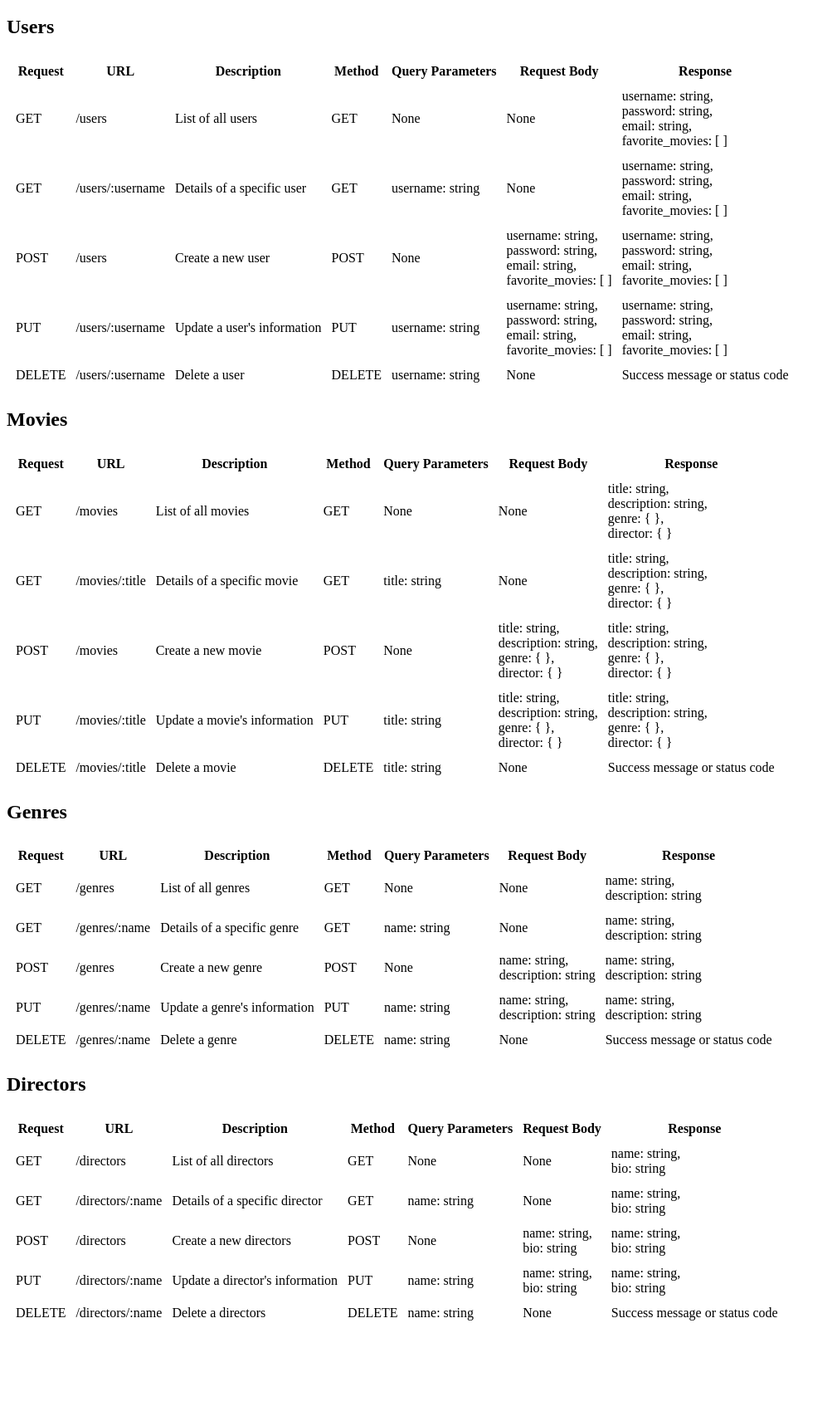
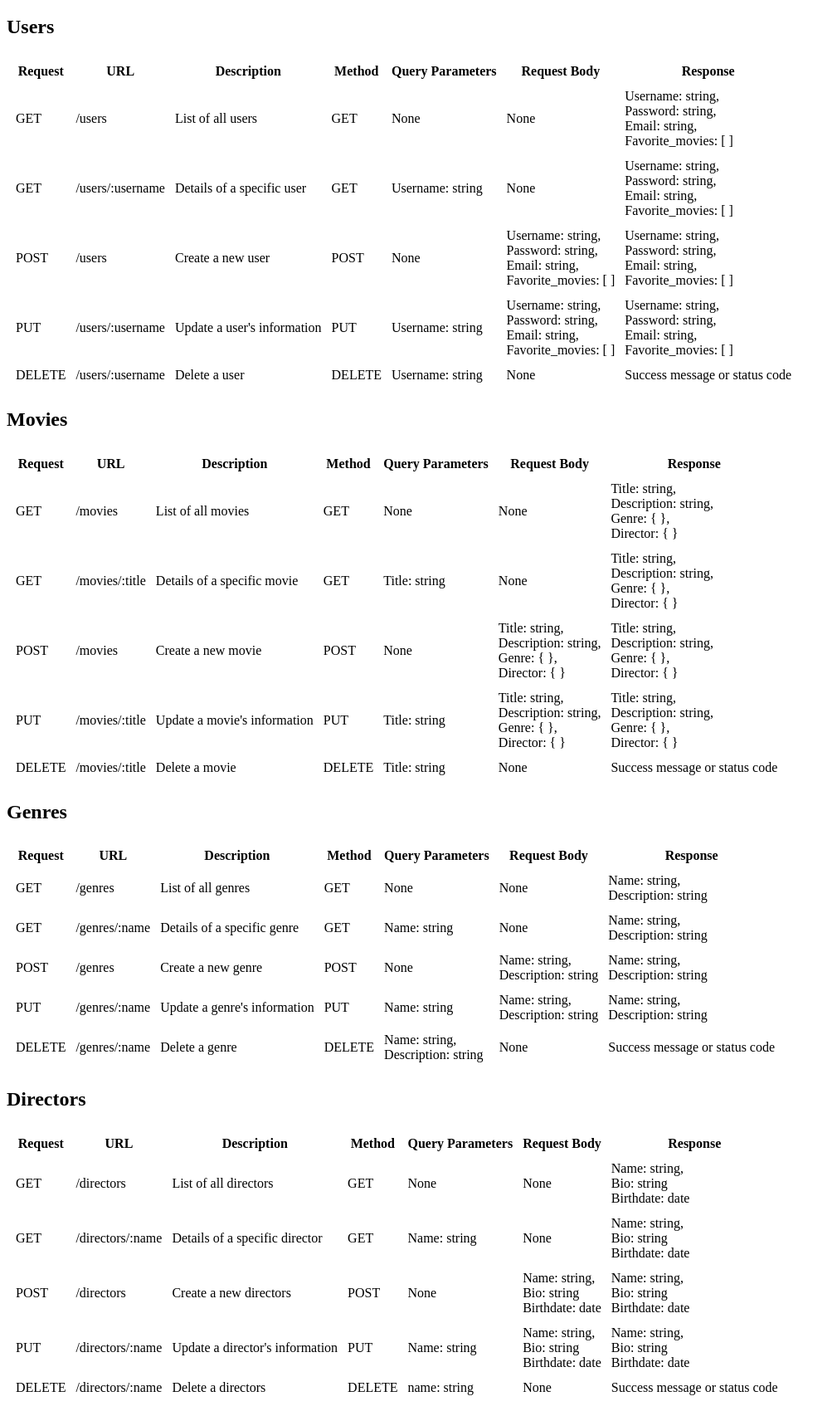
Before and after one commit to henryn05/movie_api, a website: page public/documentation.html in a window 1280 px wide. Shown: the part 61-1761 px from the top of the page at 83% size, without its empty margins (0-1009 px from the left). Before the commit the page ends 1671 px from the top, so only its background shows below. Drawn offline with Linux system fonts and the light colour scheme.

Commit message:
Updated documentation, corrected CRUD errors

```diff
--- a/public/documentation.html
+++ b/public/documentation.html
@@ -24,16 +24,16 @@
             <td>GET</td>
             <td>None</td>
             <td>None</td>
-            <td>username: string, <br>password: string,<br> email: string, <br>favorite_movies: [ ]</td>
+            <td>Username: string, <br>Password: string,<br> Email: string, <br>Favorite_movies: [ ]</td>
         </tr>
         <tr>
             <td>GET</td>
             <td>/users/:username</td>
             <td>Details of a specific user</td>
             <td>GET</td>
-            <td>username: string</td>
+            <td>Username: string</td>
             <td>None</td>
-            <td>username: string, <br>password: string,<br> email: string, <br>favorite_movies: [ ]</td>
+            <td>Username: string, <br>Password: string,<br> Email: string, <br>Favorite_movies: [ ]</td>
         </tr>
         <tr>
             <td>POST</td>
@@ -41,24 +41,24 @@
             <td>Create a new user</td>
             <td>POST</td>
             <td>None</td>
-            <td>username: string, <br>password: string,<br> email: string, <br>favorite_movies: [ ]</td>
-            <td>username: string, <br>password: string,<br> email: string, <br>favorite_movies: [ ]</td>
+            <td>Username: string, <br>Password: string,<br> Email: string, <br>Favorite_movies: [ ]</td>
+            <td>Username: string, <br>Password: string,<br> Email: string, <br>Favorite_movies: [ ]</td>
         </tr>
         <tr>
             <td>PUT</td>
             <td>/users/:username</td>
             <td>Update a user's information</td>
             <td>PUT</td>
-            <td>username: string</td>
-            <td>username: string, <br>password: string,<br> email: string, <br>favorite_movies: [ ]</td>
-            <td>username: string, <br>password: string,<br> email: string, <br>favorite_movies: [ ]</td>
+            <td>Username: string</td>
+            <td>Username: string, <br>Password: string,<br> Email: string, <br>Favorite_movies: [ ]</td>
+            <td>Username: string, <br>Password: string,<br> Email: string, <br>Favorite_movies: [ ]</td>
         </tr>
         <tr>
             <td>DELETE</td>
             <td>/users/:username</td>
             <td>Delete a user</td>
             <td>DELETE</td>
-            <td>username: string</td>
+            <td>Username: string</td>
             <td>None</td>
             <td>Success message or status code</td>
         </tr>
@@ -82,16 +82,16 @@
             <td>GET</td>
             <td>None</td>
             <td>None</td>
-            <td>title: string, <br>description: string, <br>genre: { }, <br>director: { }</td>
+            <td>Title: string, <br>Description: string, <br>Genre: { }, <br>Director: { }</td>
         </tr>
         <tr>
             <td>GET</td>
             <td>/movies/:title</td>
             <td>Details of a specific movie</td>
             <td>GET</td>
-            <td>title: string</td>
+            <td>Title: string</td>
             <td>None</td>
-            <td>title: string, <br>description: string, <br>genre: { }, <br>director: { }</td>
+            <td>Title: string, <br>Description: string, <br>Genre: { }, <br>Director: { }</td>
         </tr>
         <tr>
             <td>POST</td>
@@ -99,24 +99,24 @@
             <td>Create a new movie</td>
             <td>POST</td>
             <td>None</td>
-            <td>title: string, <br>description: string, <br>genre: { }, <br>director: { }</td>
-            <td>title: string, <br>description: string, <br>genre: { }, <br>director: { }</td>
+            <td>Title: string, <br>Description: string, <br>Genre: { }, <br>Director: { }</td>
+            <td>Title: string, <br>Description: string, <br>Genre: { }, <br>Director: { }</td>
         </tr>
         <tr>
             <td>PUT</td>
             <td>/movies/:title</td>
             <td>Update a movie's information</td>
             <td>PUT</td>
-            <td>title: string</td>
-            <td>title: string, <br>description: string, <br>genre: { }, <br>director: { }</td>
-            <td>title: string, <br>description: string, <br>genre: { }, <br>director: { }</td>
+            <td>Title: string</td>
+            <td>Title: string, <br>Description: string, <br>Genre: { }, <br>Director: { }</td>
+            <td>Title: string, <br>Description: string, <br>Genre: { }, <br>Director: { }</td>
         </tr>
         <tr>
             <td>DELETE</td>
             <td>/movies/:title</td>
             <td>Delete a movie</td>
             <td>DELETE</td>
-            <td>title: string</td>
+            <td>Title: string</td>
             <td>None</td>
             <td>Success message or status code</td>
         </tr>
@@ -140,16 +140,16 @@
             <td>GET</td>
             <td>None</td>
             <td>None</td>
-            <td>name: string, <br>description: string</td>
+            <td>Name: string, <br>Description: string</td>
         </tr>
         <tr>
             <td>GET</td>
             <td>/genres/:name</td>
             <td>Details of a specific genre</td>
             <td>GET</td>
-            <td>name: string</td>
+            <td>Name: string</td>
             <td>None</td>
-            <td>name: string, <br>description: string</td>
+            <td>Name: string, <br>Description: string</td>
         </tr>
         <tr>
             <td>POST</td>
@@ -157,24 +157,24 @@
             <td>Create a new genre</td>
             <td>POST</td>
             <td>None</td>
-            <td>name: string, <br>description: string</td>
-            <td>name: string, <br>description: string</td>
+            <td>Name: string, <br>Description: string</td>
+            <td>Name: string, <br>Description: string</td>
         </tr>
         <tr>
             <td>PUT</td>
             <td>/genres/:name</td>
             <td>Update a genre's information</td>
             <td>PUT</td>
-            <td>name: string</td>
-            <td>name: string, <br>description: string</td>
-            <td>name: string, <br>description: string</td>
+            <td>Name: string</td>
+            <td>Name: string, <br>Description: string</td>
+            <td>Name: string, <br>Description: string</td>
         </tr>
         <tr>
             <td>DELETE</td>
             <td>/genres/:name</td>
             <td>Delete a genre</td>
             <td>DELETE</td>
-            <td>name: string</td>
+            <td>Name: string, <br>Description: string</td>
             <td>None</td>
             <td>Success message or status code</td>
         </tr>
@@ -198,16 +198,16 @@
             <td>GET</td>
             <td>None</td>
             <td>None</td>
-            <td>name: string, <br>bio: string</td>
+            <td>Name: string, <br>Bio: string <br> Birthdate: date</td>
         </tr>
         <tr>
             <td>GET</td>
             <td>/directors/:name</td>
             <td>Details of a specific director</td>
             <td>GET</td>
-            <td>name: string</td>
+            <td>Name: string</td>
             <td>None</td>
-            <td>name: string, <br>bio: string</td>
+            <td>Name: string, <br>Bio: string <br> Birthdate: date</td>
         </tr>
         <tr>
             <td>POST</td>
@@ -215,17 +215,17 @@
             <td>Create a new directors</td>
             <td>POST</td>
             <td>None</td>
-            <td>name: string, <br>bio: string</td>
-            <td>name: string, <br>bio: string</td>
+            <td>Name: string, <br>Bio: string <br> Birthdate: date</td>
+            <td>Name: string, <br>Bio: string <br> Birthdate: date</td>
         </tr>
         <tr>
             <td>PUT</td>
             <td>/directors/:name</td>
             <td>Update a director's information</td>
             <td>PUT</td>
-            <td>name: string</td>
-            <td>name: string, <br>bio: string</td>
-            <td>name: string, <br>bio: string</td>
+            <td>Name: string</td>
+            <td>Name: string, <br>Bio: string <br> Birthdate: date</td>
+            <td>Name: string, <br>Bio: string <br> Birthdate: date</td>
         </tr>
         <tr>
             <td>DELETE</td>
```
Also changed, not shown: index.js (+54 -54 lines), models.js (+6 -4 lines).
